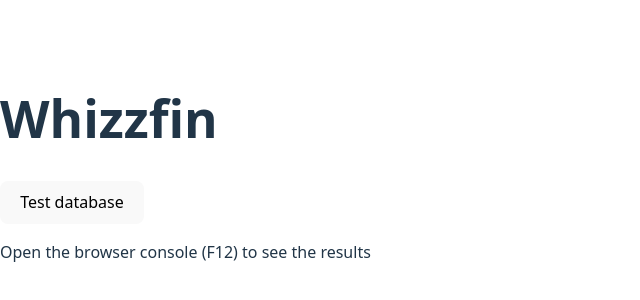
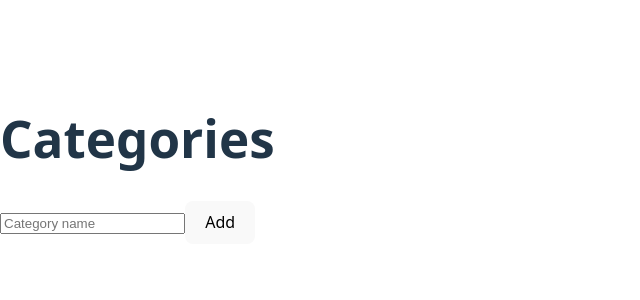
Before and after one commit to eduardmcv/whizzfin, a React (Vite) app: page / in a window 1280 px wide. Shown: the part 232-532 px from the top of the page, without its empty margins (0-640 px from the left). Built offline with nearby package versions, Linux system fonts and the light colour scheme.

Commit message:
Add categories page with CRUD functionality

```diff
--- a/src/App.jsx
+++ b/src/App.jsx
@@ -1,26 +1,9 @@
-import db from './db/database';
+import Categories from './pages/Categories';
 
 function App() {
-
-  const testDatabase = async () => {
-    // Add a test category
-    const id = await db.categories.add({
-      name: 'Test category'
-    });
-    console.log('Category created with id:', id);
-
-    // Read all categories
-    const allCategories = await db.categories.toArray();
-    console.log('All categories:', allCategories);
-  };
-
   return (
     <div>
-      <h1>Whizzfin</h1>
-      <button onClick={testDatabase}>
-        Test database
-      </button>
-      <p>Open the browser console (F12) to see the results</p>
+      <Categories />
     </div>
   );
 }
--- /dev/null
+++ b/src/pages/Categories.jsx
@@ -0,0 +1,64 @@
+import { useState, useEffect } from 'react';
+import db from '../db/database';
+
+function Categories() {
+  // State: list of categories
+  const [categories, setCategories] = useState([]);
+  // State: input field value
+  const [newName, setNewName] = useState('');
+
+  // Load categories when page opens
+  useEffect(() => {
+    loadCategories();
+  }, []);
+
+  // Function to load all categories from database
+  const loadCategories = async () => {
+    const allCategories = await db.categories.toArray();
+    setCategories(allCategories);
+  };
+
+  // Function to add a new category
+  const addCategory = async () => {
+    if (newName.trim() === '') return; // Don't add empty names
+
+    await db.categories.add({ name: newName });
+    setNewName(''); // Clear input
+    loadCategories(); // Reload list
+  };
+
+  // Function to delete a category
+  const deleteCategory = async (id) => {
+    await db.categories.delete(id);
+    loadCategories(); // Reload list
+  };
+
+  return (
+    <div>
+      <h1>Categories</h1>
+
+      {/* Form to add new category */}
+      <div>
+        <input
+          type="text"
+          value={newName}
+          onChange={(e) => setNewName(e.target.value)}
+          placeholder="Category name"
+        />
+        <button onClick={addCategory}>Add</button>
+      </div>
+
+      {/* List of categories */}
+      <ul>
+        {categories.map((category) => (
+          <li key={category.id}>
+            {category.name}
+            <button onClick={() => deleteCategory(category.id)}>Delete</button>
+          </li>
+        ))}
+      </ul>
+    </div>
+  );
+}
+
+export default Categories;
```
